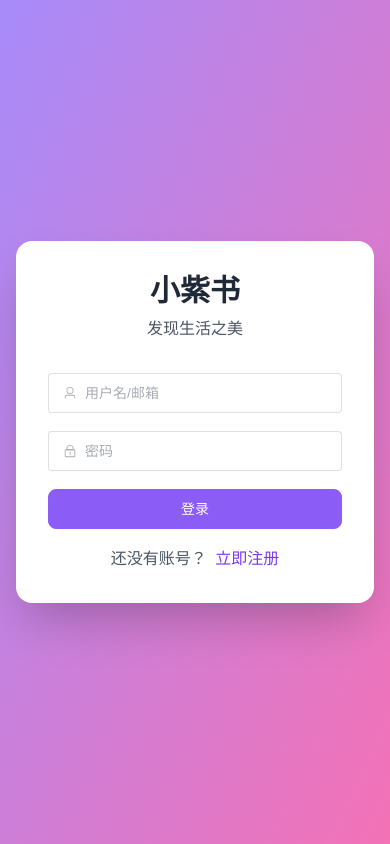
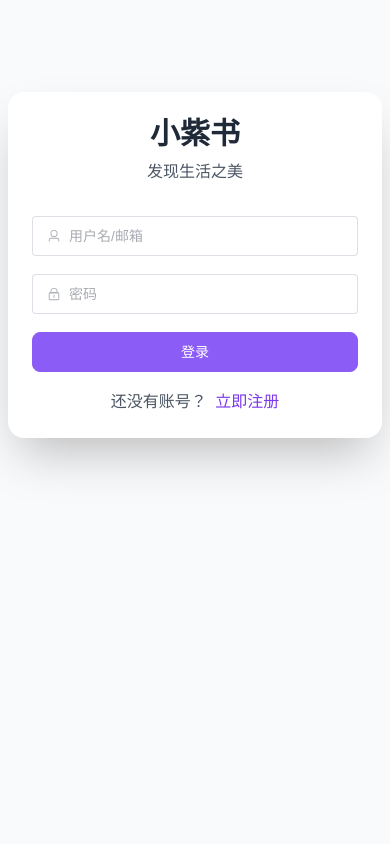
Before and after one commit to zhuyonghao/PurpleNoteFrontend, a Vue app: page /login in a window 390 px wide. Built offline with nearby package versions, Linux system fonts and the light colour scheme.

Commit message:
refactor(views): 重构登录和注册页面的样式结构
将内联的 Tailwind CSS 类提取为单独的样式块，使用 CSS 变量实现主题一致性
添加响应式设计以适配不同屏幕尺寸

```diff
--- a/src/views/Login.vue
+++ b/src/views/Login.vue
@@ -1,6 +1,6 @@
 <template>
-  <div class="min-h-screen bg-gradient-to-br from-primary-400 to-secondary-400 flex items-center justify-center p-4">
-    <div class="bg-white rounded-2xl shadow-2xl w-full max-w-md p-8">
+  <div class="login-container">
+    <div class="login-card">
       <div class="text-center mb-8">
         <h1 class="text-3xl font-bold text-gray-800 mb-2">小紫书</h1>
         <p class="text-gray-600">发现生活之美</p>
@@ -95,3 +95,60 @@ const handleLogin = async () => {
   })
 }
 </script>
+
+<style scoped>
+.login-container {
+  min-height: 100vh !important;
+  background: linear-gradient(135deg, var(--el-color-primary-light-4), var(--el-color-secondary-light-4)) !important;
+  display: flex !important;
+  align-items: flex-start !important;
+  justify-content: center !important;
+  padding: 1rem !important;
+  padding-top: 15vh !important;
+}
+
+.login-card {
+  background: white !important;
+  border-radius: 1rem !important;
+  box-shadow: 0 25px 50px -12px rgba(0, 0, 0, 0.25) !important;
+  width: 100% !important;
+  max-width: 28rem !important;
+  padding: 2rem !important;
+  margin: 0 auto !important;
+  text-align: center !important;
+}
+
+/* 确保所有文本内容都居中 */
+.login-card .el-form {
+  text-align: left !important;
+}
+
+.login-card .text-center {
+  text-align: center !important;
+}
+
+/* 确保按钮完全居中 */
+.login-card .el-button {
+  width: 100% !important;
+  margin: 0 auto !important;
+}
+
+/* 响应式设计 */
+@media (max-width: 640px) {
+  .login-container {
+    padding: 0.5rem !important;
+    padding-top: 10vh !important;
+  }
+
+  .login-card {
+    padding: 1.5rem !important;
+    margin: 0.5rem auto !important;
+  }
+}
+
+@media (max-height: 600px) {
+  .login-container {
+    padding-top: 5vh !important;
+  }
+}
+</style>
--- a/src/views/Register.vue
+++ b/src/views/Register.vue
@@ -1,6 +1,6 @@
 <template>
-  <div class="min-h-screen bg-gradient-to-br from-primary-400 to-secondary-400 flex items-center justify-center p-4">
-    <div class="bg-white rounded-2xl shadow-2xl w-full max-w-md p-8">
+  <div class="register-container">
+    <div class="register-card">
       <div class="text-center mb-8">
         <h1 class="text-3xl font-bold text-gray-800 mb-2">注册小紫书</h1>
         <p class="text-gray-600">加入我们，分享美好生活</p>
@@ -125,3 +125,60 @@ const handleRegister = async () => {
   })
 }
 </script>
+
+<style scoped>
+.register-container {
+  min-height: 100vh !important;
+  background: linear-gradient(135deg, var(--el-color-primary-light-4), var(--el-color-secondary-light-4)) !important;
+  display: flex !important;
+  align-items: flex-start !important;
+  justify-content: center !important;
+  padding: 1rem !important;
+  padding-top: 15vh !important;
+}
+
+.register-card {
+  background: white !important;
+  border-radius: 1rem !important;
+  box-shadow: 0 25px 50px -12px rgba(0, 0, 0, 0.25) !important;
+  width: 100% !important;
+  max-width: 28rem !important;
+  padding: 2rem !important;
+  margin: 0 auto !important;
+  text-align: center !important;
+}
+
+/* 确保所有文本内容都居中 */
+.register-card .el-form {
+  text-align: left !important;
+}
+
+.register-card .text-center {
+  text-align: center !important;
+}
+
+/* 确保按钮完全居中 */
+.register-card .el-button {
+  width: 100% !important;
+  margin: 0 auto !important;
+}
+
+/* 响应式设计 */
+@media (max-width: 640px) {
+  .register-container {
+    padding: 0.5rem !important;
+    padding-top: 10vh !important;
+  }
+
+  .register-card {
+    padding: 1.5rem !important;
+    margin: 0.5rem auto !important;
+  }
+}
+
+@media (max-height: 600px) {
+  .register-container {
+    padding-top: 5vh !important;
+  }
+}
+</style>
```
